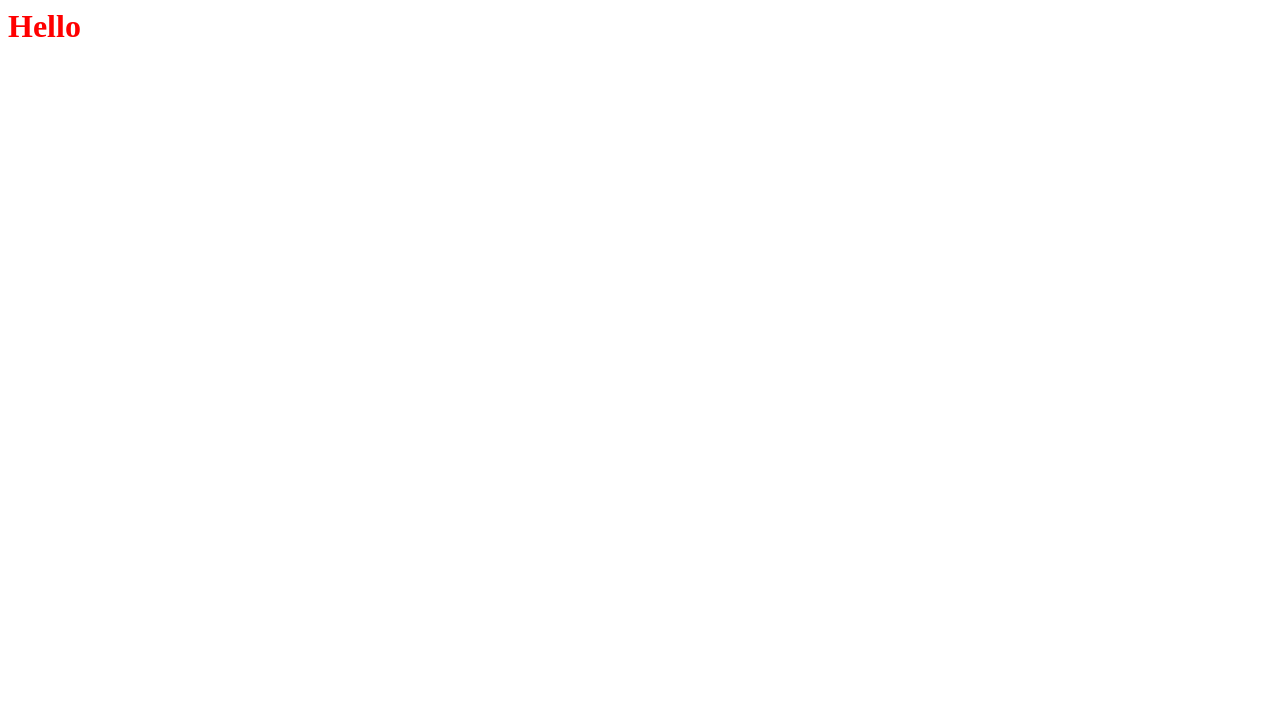
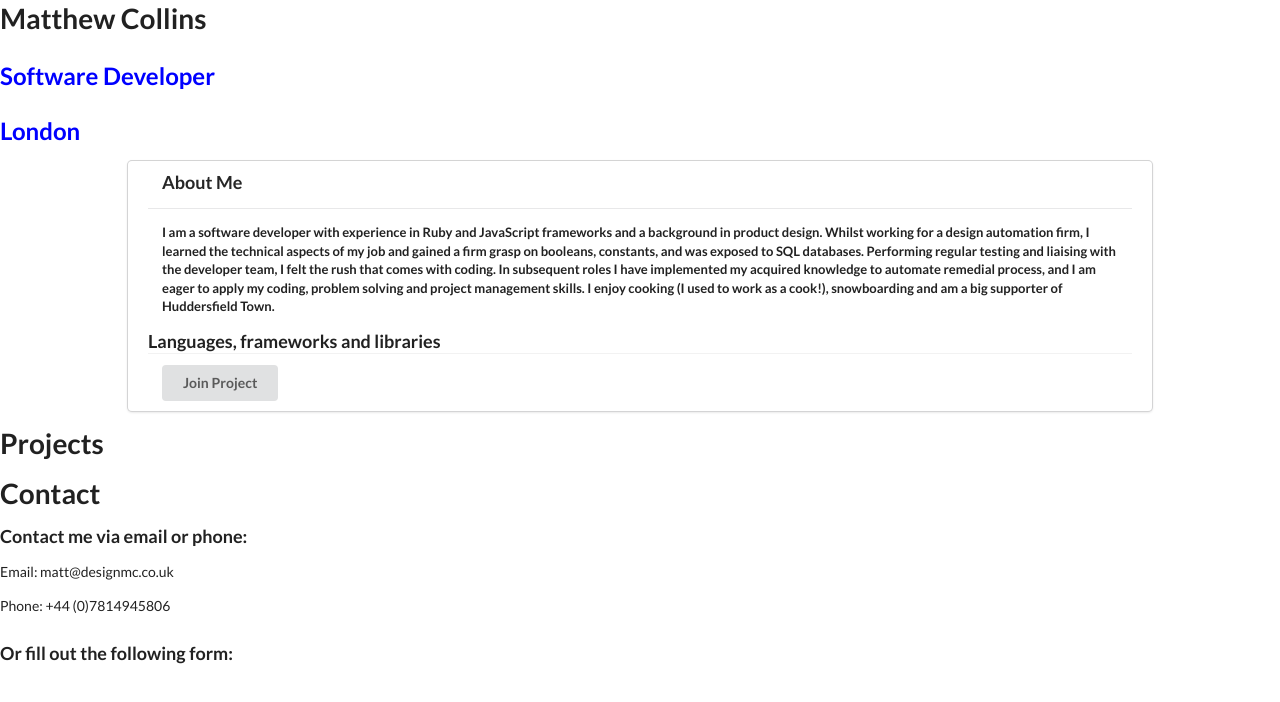
Before and after one commit to matthew-collins1991/portfolio, a plain HTML site: page index.html in a window 1280 px wide. Drawn offline with nearby package versions, Linux system fonts and the light colour scheme; files whose address does not match are found by name.

Commit message:
added bare content and semantic UI

```diff
--- a/index.css
+++ b/index.css
@@ -1,3 +1,13 @@
-.header{
-    color: red;
+
+
+.sub-header{
+    color: blue;
 }
+
+#about-me{
+    width: 80%;
+    margin-left: 10%;
+    margin-right: 10%;
+    padding-left: 20px;
+    padding-right: 20px;
+}
--- a/index.html
+++ b/index.html
@@ -5,9 +5,64 @@
     <meta http-equiv="X-UA-Compatible" content="ie=edge">
     <script defer src="./src/index.js">  </script>
     <link rel="stylesheet" href="index.css">
+    <script src="https://code.jquery.com/jquery-3.1.1.min.js" crossorigin="anonymous"></script>
+    <link rel="stylesheet" href="https://cdn.jsdelivr.net/npm/semantic-ui@2.4.2/dist/semantic.min.css">
+    <script src="https://cdn.jsdelivr.net/npm/semantic-ui@2.4.2/dist/semantic.min.js"></script>
     <title>Document</title>
 </head>
 <body>
-    <h1 class="header">Hello</h1>
+    <!-- Header -->
+    <div id="header">
+            <h1 class="header">Matthew Collins</h1>
+            <h2 class="sub-header">Software Developer</h2>
+            <h2 class="sub-header">London</h2>
+    </div>
+
+    <!-- About Me -->
+    <div class="ui card" id="about-me">
+            <div class="content">
+              <div class="header">About Me</div>
+            </div>
+            <div class="content">
+              <div class="ui small feed">
+                <div class="event">
+                  <div class="content">
+                    <div class="summary">
+                            <p class="content">I am a software developer with experience in Ruby and JavaScript frameworks and a background in product design. Whilst working for a design automation firm, I learned the technical aspects of my job and gained a firm grasp on booleans, constants, and was exposed to SQL databases. Performing regular testing and liaising with the developer team, I felt the rush that comes with coding. In subsequent roles I have implemented my acquired knowledge to automate remedial process, and I am eager to apply my coding, problem solving and project management skills. I enjoy cooking (I used to work as a cook!), snowboarding and am a big supporter of Huddersfield Town.</p>
+                    </div>
+                  </div>
+                </div>
+              </div>
+            </div>
+
+            <div class="header">
+                <h3>Languages, frameworks and libraries</h3>
+            </div>
+
+            <div class="extra content">
+              <button class="ui button">Join Project</button>
+            </div>
+          </div>
+
+
+    <div id="projects">
+        <h1 id="header">Projects</h1>
+        <div id="project-cards">
+
+        </div>
+    </div>
+    <div id= "contact">
+        <h1 id="header">Contact</h1>
+        <div id="contact-form">
+            <h3>Contact me via email or phone:</h3>
+            <p>Email: matt@designmc.co.uk</p>
+            <p>Phone: +44 (0)7814945806</p>
+            <h3>Or fill out the following form:</h3>
+
+        </div>
+    </div>
+
+
+
 </body>
 </html>
--- a/index.js
+++ b/index.js
@@ -1 +1 @@
-const header = document.querySelector('.header')
+const header = document.querySelector('#project-cards')
```
Also changed, not shown: projectInfo.js (added, +8 -0 lines).
